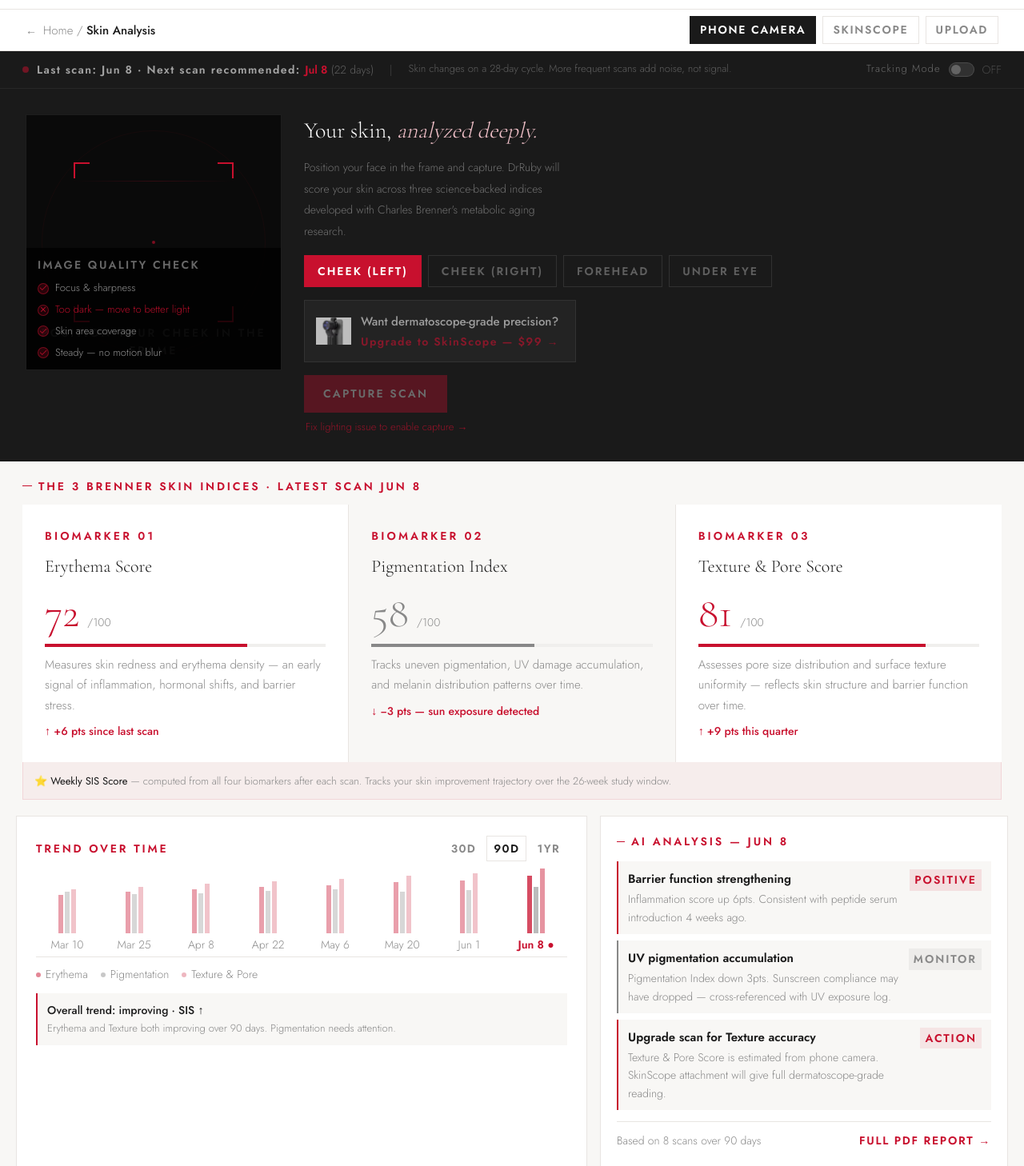
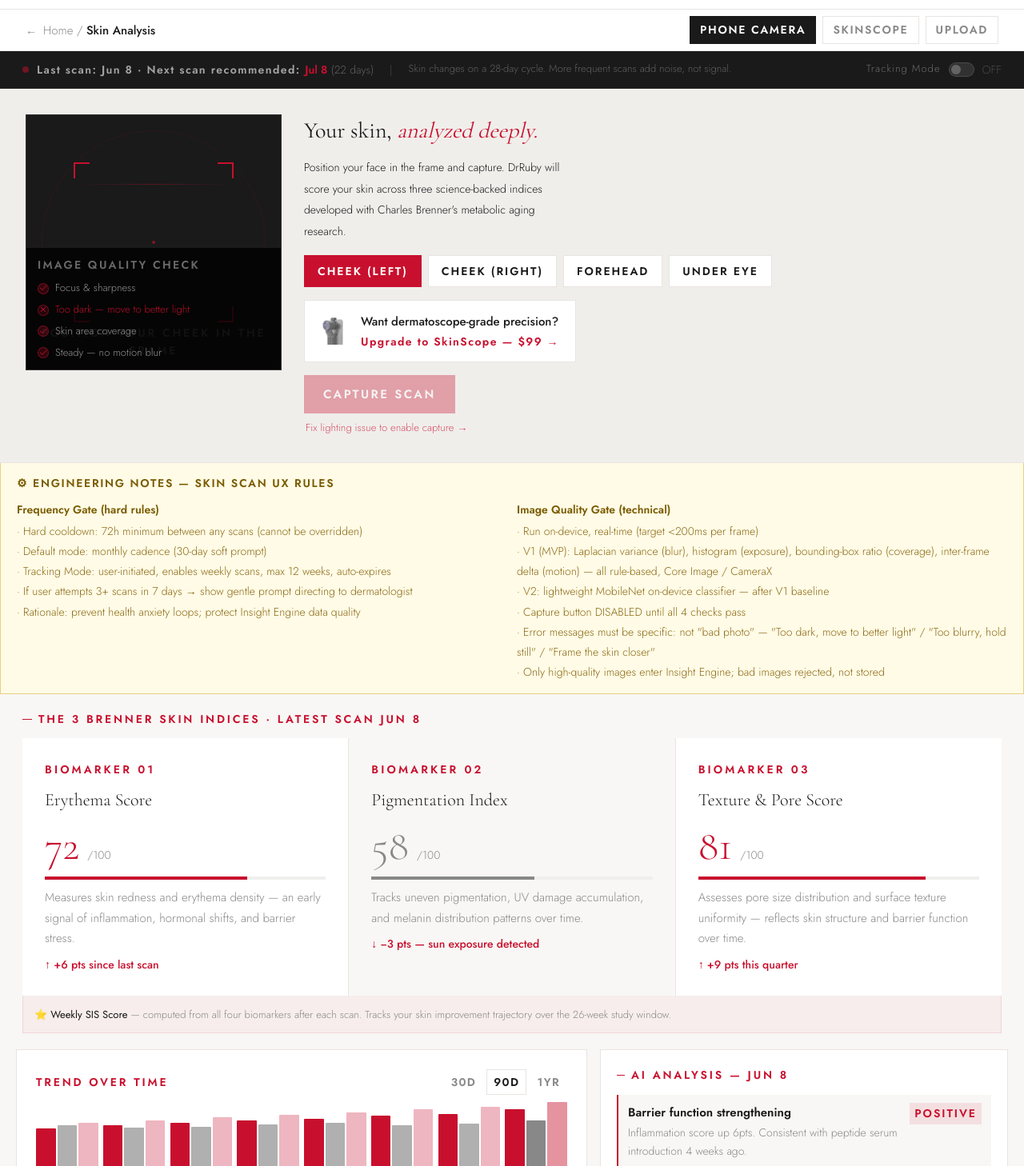
Before and after one commit to DrRubyAPP/drruby-web, a Next.js app: page /skin in a window 1280 px wide. Shown: the part 52-1510 px from the top of the page at 80% size. Built offline with nearby package versions, Linux system fonts and the light colour scheme.

Commit message:
feat: 更新 /skin

```diff
--- a/src/app/layout.tsx
+++ b/src/app/layout.tsx
@@ -44,6 +44,7 @@ export default async function RootLayout({
     <html
       lang={locale}
       className={`${cormorant.variable} ${jost.variable}`}
+      data-scroll-behavior="smooth"
       suppressHydrationWarning
     >
       <body>
--- a/src/app/skin/page.tsx
+++ b/src/app/skin/page.tsx
@@ -4,6 +4,7 @@ import Navbar from "@/components/layout/Navbar";
 import AIReport from "@/components/sections/skin/AIReport";
 import BrennerIndices from "@/components/sections/skin/BrennerIndices";
 import ClinicEntry from "@/components/sections/skin/ClinicEntry";
+import EngineeringNotes from "@/components/sections/skin/EngineeringNotes";
 import FrequencyGate from "@/components/sections/skin/FrequencyGate";
 import ProductRecs from "@/components/sections/skin/ProductRecs";
 import ScanWindow from "@/components/sections/skin/ScanWindow";
@@ -18,6 +19,7 @@ export default async function SkinPage() {
       <SkinPageNav />
       <FrequencyGate />
       <ScanWindow />
+      <EngineeringNotes />
       <BrennerIndices />
       <div className="grid grid-cols-1 lg:grid-cols-[1.4fr_1fr] gap-4 p-4 md:p-5 bg-dr-off">
         <TrendChart />
--- a/src/components/sections/skin/ClinicEntry.tsx
+++ b/src/components/sections/skin/ClinicEntry.tsx
@@ -3,21 +3,21 @@ import { getTranslations } from "next-intl/server";
 export default async function ClinicEntry() {
   const t = await getTranslations("skin.clinicEntry");
   return (
-    <div className="bg-dr-wine py-6 md:py-8 px-5 md:px-7 flex flex-col md:flex-row items-start md:items-center justify-between gap-4 md:gap-6 mx-4 md:mx-7 mb-5">
+    <div className="bg-[#EEECEA] border border-dr-border py-6 md:py-8 px-5 md:px-7 flex flex-col md:flex-row items-start md:items-center justify-between gap-4 md:gap-6 mx-4 md:mx-7 mb-5">
       <div>
         <div className="text-[14px] font-semibold tracking-[0.2em] uppercase text-dr-red mb-2">
           {t("eyebrow")}
         </div>
-        <div className="font-serif text-[22px] font-light text-white leading-[1.3]">
+        <div className="font-serif text-[22px] font-medium text-dr-ink leading-[1.3]">
           {t("title")}
         </div>
-        <div className="text-[15px] text-white/30 mt-1.5 leading-[1.6] max-w-[360px]">
+        <div className="text-[15px] text-dr-ink mt-1.5 leading-[1.6] max-w-[360px]">
           {t("desc")}
         </div>
       </div>
       <button
         type="button"
-        className="text-[14px] font-semibold tracking-[0.16em] uppercase bg-dr-red text-white px-6 py-3 border-none cursor-pointer flex-shrink-0 hover:opacity-90 transition-opacity w-full md:w-fit"
+        className="text-[15px] font-semibold tracking-[0.16em] uppercase bg-dr-red text-white px-6 py-3 border-none cursor-pointer flex-shrink-0 hover:opacity-90 transition-opacity w-full md:w-fit"
       >
         {t("cta")}
       </button>
--- /dev/null
+++ b/src/components/sections/skin/EngineeringNotes.tsx
@@ -0,0 +1,37 @@
+import { getTranslations } from "next-intl/server";
+
+export default async function EngineeringNotes() {
+  const t = await getTranslations("skin.engNotes");
+  const freqRules = t.raw("freqRules") as string[];
+  const qualityRules = t.raw("qualityRules") as string[];
+
+  return (
+    <div className="bg-[#FFFBE6] border border-[#E8D080] border-t-0 px-5 py-3.5">
+      <div className="text-[14px] font-bold text-[#7A5C00] tracking-[0.12em] uppercase mb-2.5">
+        {t("title")}
+      </div>
+      <div className="grid grid-cols-1 md:grid-cols-2 gap-3">
+        <div>
+          <div className="text-[14px] font-bold text-[#7A5C00] mb-1">
+            {t("freqTitle")}
+          </div>
+          <ul className="text-[14px] text-[#8B6914] leading-[1.8]">
+            {freqRules.map((rule) => (
+              <li key={rule}>· {rule}</li>
+            ))}
+          </ul>
+        </div>
+        <div>
+          <div className="text-[14px] font-bold text-[#7A5C00] mb-1">
+            {t("qualityTitle")}
+          </div>
+          <ul className="text-[14px] text-[#8B6914] leading-[1.8]">
+            {qualityRules.map((rule) => (
+              <li key={rule}>· {rule}</li>
+            ))}
+          </ul>
+        </div>
+      </div>
+    </div>
+  );
+}
--- a/src/components/sections/skin/ScanWindow.tsx
+++ b/src/components/sections/skin/ScanWindow.tsx
@@ -12,11 +12,11 @@ export default function ScanWindow() {
   const allPassed = IMAGE_QUALITY_CHECKS.every((c) => c.passed);
 
   return (
-    <div className="bg-dr-ink p-5 md:p-8 flex flex-col md:flex-row gap-5 md:gap-7 items-start">
-      {/* Scan window — 320×320 on md+, full-width square on mobile */}
-      <div className="w-full md:flex-[0_0_320px] aspect-square md:h-[320px] bg-[#0A0A0A] border border-white/8 relative flex items-center justify-center overflow-hidden">
+    <div className="bg-[#F0EEEB] p-5 md:p-8 flex flex-col md:flex-row gap-5 md:gap-7 items-start border-b border-dr-border">
+      {/* Camera box — dark 320×320 on md+, full-width square on mobile */}
+      <div className="w-full md:flex-[0_0_320px] aspect-square md:h-[320px] bg-dr-ink border border-[#333] relative flex items-center justify-center overflow-hidden">
         {/* Decorative circle */}
-        <div className="absolute w-[280px] h-[280px] rounded-full border border-[rgba(200,16,46,0.06)]" />
+        <div className="absolute w-[280px] h-[280px] rounded-full border border-[rgba(200,16,46,0.1)]" />
         {/* Scan frame 200×200 */}
         <div className="w-[200px] h-[200px] relative">
           {/* 4 corner markers */}
@@ -32,7 +32,7 @@ export default function ScanWindow() {
           <div className="scan-line" />
         </div>
         {/* Bottom label */}
-        <div className="absolute bottom-3 left-0 right-0 text-center text-[14px] font-semibold tracking-[0.2em] uppercase text-white/20">
+        <div className="absolute bottom-3 left-0 right-0 text-center text-[14px] font-semibold tracking-[0.2em] uppercase text-white/30">
           {t("positionLabel")}
         </div>
         {/* Image Quality Gate overlay */}
@@ -71,14 +71,14 @@ export default function ScanWindow() {
         </div>
       </div>
 
-      {/* Right info */}
+      {/* Right info — dark text on light wrap */}
       <div className="flex-1 flex flex-col gap-4 pt-1">
-        <h2 className="font-serif text-[28px] font-light text-white leading-[1.2]">
+        <h2 className="font-serif text-[28px] font-medium text-dr-ink leading-[1.2]">
           {t.rich("title", {
-            em: (c) => <em className="italic text-[#F0C0C8]">{c}</em>,
+            em: (c) => <em className="italic text-dr-red">{c}</em>,
           })}
         </h2>
-        <p className="text-[14px] font-light text-white/38 leading-[1.9] max-w-[340px]">
+        <p className="text-[14px] text-dr-ink leading-[1.9] max-w-[340px]">
           {t("desc")}
         </p>
         {/* Scan mode buttons */}
@@ -91,7 +91,7 @@ export default function ScanWindow() {
               className={`text-[14px] font-semibold tracking-[0.14em] uppercase px-4 py-2 cursor-pointer border transition-all ${
                 i === activeMode
                   ? "bg-dr-red text-white border-dr-red"
-                  : "border-white/10 text-white/30 bg-transparent hover:border-[rgba(200,16,46,0.4)] hover:text-white/70"
+                  : "bg-dr-white border-dr-border text-dr-ink hover:border-[rgba(200,16,46,0.4)]"
               }`}
             >
               {t(mode)}
@@ -99,7 +99,7 @@ export default function ScanWindow() {
           ))}
         </div>
         {/* SkinScope upgrade card */}
-        <div className="bg-white/4 border border-white/7 p-3.5 flex gap-3 items-center max-w-[340px]">
+        <div className="bg-dr-white border border-dr-border p-3.5 flex gap-3 items-center max-w-[340px]">
           {/* eslint-disable-next-line @next/next/no-img-element */}
           <img
             src="/skinscope.webp"
@@ -107,10 +107,10 @@ export default function ScanWindow() {
             className="w-11 h-11 object-contain opacity-70 flex-shrink-0"
           />
           <div>
-            <div className="text-[15px] font-medium text-white/55 mb-0.5">
+            <div className="text-[15px] font-medium text-dr-ink mb-0.5">
               {t("scopeName")}
             </div>
-            <div className="text-[14px] text-[rgba(200,16,46,0.6)] font-semibold tracking-[0.1em] cursor-pointer">
+            <div className="text-[14px] text-dr-red font-semibold tracking-[0.1em] cursor-pointer">
               {t("scopeCta")}
             </div>
           </div>
@@ -120,9 +120,9 @@ export default function ScanWindow() {
           <button
             type="button"
             disabled={!allPassed}
-            className={`text-[14px] font-semibold tracking-[0.16em] uppercase text-white px-6 py-3 border-none w-fit ${
+            className={`text-[15px] font-semibold tracking-[0.16em] uppercase text-white px-6 py-3 border-none w-fit ${
               allPassed
-                ? "bg-dr-red cursor-pointer"
+                ? "bg-dr-red cursor-pointer hover:opacity-90 transition-opacity"
                 : "bg-dr-red opacity-35 cursor-not-allowed"
             }`}
           >
--- a/src/components/sections/skin/TrendChart.tsx
+++ b/src/components/sections/skin/TrendChart.tsx
@@ -27,32 +27,25 @@ export default async function TrendChart() {
             key={i}
             className="flex-1 flex flex-col items-center gap-[3px]"
           >
-            <div className="flex gap-0.5 items-end w-full justify-center">
+            <div className="flex gap-0.5 items-end w-full">
               <div
-                className="w-1.5"
+                className="flex-1 min-h-[4px] rounded-t-[1px]"
+                style={{ height: d.infl, background: "#C8102E" }}
+              />
+              <div
+                className="flex-1 min-h-[4px] rounded-t-[1px]"
                 style={{
-                  height: d.infl,
-                  background: d.highlight
-                    ? "rgba(200,16,46,0.75)"
-                    : "rgba(200,16,46,0.4)",
+                  height: d.pigm,
+                  background: d.highlight ? "#888888" : "#B0B0B0",
                 }}
               />
               <div
-                className="w-1.5"
-                style={{
-                  height: d.pigm,
-                  background: d.highlight
-                    ? "rgba(176,176,176,0.85)"
-                    : "rgba(176,176,176,0.5)",
-                }}
-              />
-              <div
-                className="w-1.5"
+                className="flex-1 min-h-[4px] rounded-t-[1px]"
                 style={{
                   height: d.coll,
                   background: d.highlight
                     ? "rgba(200,16,46,0.45)"
-                    : "rgba(200,16,46,0.25)",
+                    : "rgba(200,16,46,0.3)",
                 }}
               />
             </div>
@@ -71,15 +64,15 @@ export default async function TrendChart() {
       </div>
       <div className="flex flex-wrap gap-x-4 gap-y-1.5 mt-2.5">
         <div className="flex items-center gap-1.5">
-          <div className="w-1.5 h-1.5 rounded-full bg-[rgba(200,16,46,0.5)]" />
+          <div className="w-2 h-2 rounded-[2px] bg-[#C8102E]" />
           <span className="text-[14px] text-dr-mid">{t("legendInfl")}</span>
         </div>
         <div className="flex items-center gap-1.5">
-          <div className="w-1.5 h-1.5 rounded-full bg-[rgba(176,176,176,0.7)]" />
+          <div className="w-2 h-2 rounded-[2px] bg-[#B0B0B0]" />
           <span className="text-[14px] text-dr-mid">{t("legendPigm")}</span>
         </div>
         <div className="flex items-center gap-1.5">
-          <div className="w-1.5 h-1.5 rounded-full bg-[rgba(200,16,46,0.3)]" />
+          <div className="w-2 h-2 rounded-[2px] bg-[rgba(200,16,46,0.35)]" />
           <span className="text-[14px] text-dr-mid">{t("legendColl")}</span>
         </div>
       </div>
--- a/src/i18n/messages/en.json
+++ b/src/i18n/messages/en.json
@@ -219,40 +219,28 @@
       "qualityCoverage": "Skin area coverage",
       "qualitySteady": "Steady — no motion blur"
     },
+    "engNotes": {
+      "title": "⚙ Engineering Notes — Skin Scan UX Rules",
+      "freqTitle": "Frequency Gate (hard rules)",
+      "freqRules": [
+        "Hard cooldown: 72h minimum between any scans (cannot be overridden)",
+        "Default mode: monthly cadence (30-day soft prompt)",
+        "Tracking Mode: user-initiated, enables weekly scans, max 12 weeks, auto-expires",
+        "If user attempts 3+ scans in 7 days → show gentle prompt directing to dermatologist",
+        "Rationale: prevent health anxiety loops; protect Insight Engine data quality"
+      ],
+      "qualityTitle": "Image Quality Gate (technical)",
+      "qualityRules": [
+        "Run on-device, real-time (target <200ms per frame)",
+        "V1 (MVP): Laplacian variance (blur), histogram (exposure), bounding-box ratio (coverage), inter-frame delta (motion) — all rule-based, Core Image / CameraX",
+        "V2: lightweight MobileNet on-device classifier — after V1 baseline",
+        "Capture button DISABLED until all 4 checks pass",
+        "Error messages must be specific: not \"bad photo\" — \"Too dark, move to better light\" / \"Too blurry, hold still\" / \"Frame the skin closer\"",
+        "Only high-quality images enter Insight Engine; bad images rejected, not stored"
+      ]
+    },
     "indices": {
       "sectionLabel": "The 3 Brenner Skin Indices · Latest Scan Jun 8",
-      "items": [
-        {
-          "eyebrow": "Index 01",
-          "name": "Inflammation Index",
-          "score": 72,
-          "max": 100,
-          "level": "good",
-          "desc": "Measures skin redness, reactive markers, and oxidative stress signals. Lower inflammation → slower aging.",
-          "trendDir": "up",
-          "trendText": "↑ +6 pts since last scan"
-        },
-        {
-          "eyebrow": "Index 02",
-          "name": "Pigment Load Index",
-          "score": 58,
-          "max": 100,
-          "level": "warn",
-          "desc": "Tracks uneven pigmentation, UV damage accumulation, and melanin distribution patterns over time.",
-          "trendDir": "dn",
-          "trendText": "↓ −3 pts — sun exposure detected"
-        },
-        {
-          "eyebrow": "Index 03",
-          "name": "Collagen Kinetics Index",
-          "score": 81,
-          "max": 100,
-          "level": "good",
-          "desc": "Assesses structural skin density, elasticity, and collagen turnover rate — requires SkinScope for full accuracy.",
-          "trendDir": "up",
-          "trendText": "↑ +9 pts this quarter"
-        }
-      ],
       "scopeNote": "Weekly SIS Score",
       "scopeUpgrade": "— computed from all four biomarkers after each scan. Tracks your skin improvement trajectory over the 26-week study window."
     },
@@ -265,72 +253,15 @@
       "legendPigm": "Pigmentation",
       "legendColl": "Texture & Pore",
       "overallTitle": "Overall trend: improving · SIS ↑",
-      "overallDesc": "Erythema and Texture both improving over 90 days. Pigmentation needs attention.",
-      "dataPoints": [
-        { "date": "Mar 10", "infl": 48, "pigm": 52, "coll": 55 },
-        { "date": "Mar 25", "infl": 52, "pigm": 49, "coll": 58 },
-        { "date": "Apr 8", "infl": 55, "pigm": 50, "coll": 62 },
-        { "date": "Apr 22", "infl": 58, "pigm": 53, "coll": 65 },
-        { "date": "May 6", "infl": 60, "pigm": 55, "coll": 68 },
-        { "date": "May 20", "infl": 64, "pigm": 52, "coll": 72 },
-        { "date": "Jun 1", "infl": 66, "pigm": 54, "coll": 75 },
-        { "date": "Jun 8", "infl": 72, "pigm": 58, "coll": 81 }
-      ]
+      "overallDesc": "Erythema and Texture both improving over 90 days. Pigmentation needs attention."
     },
     "aiReport": {
       "title": "AI Analysis — Jun 8",
-      "findings": [
-        {
-          "level": "good",
-          "tag": "Positive",
-          "title": "Barrier function strengthening",
-          "desc": "Inflammation score up 6pts. Consistent with peptide serum introduction 4 weeks ago."
-        },
-        {
-          "level": "warn",
-          "tag": "Monitor",
-          "title": "UV pigmentation accumulation",
-          "desc": "Pigment Load down 3pts. Sunscreen compliance may have dropped — cross-referenced with weather data."
-        },
-        {
-          "level": "alert",
-          "tag": "Action",
-          "title": "Upgrade scan for Collagen accuracy",
-          "desc": "Collagen Kinetics Index is estimated. SkinScope attachment will give full cross-polarized reading."
-        }
-      ],
       "basedOn": "Based on 8 scans over 90 days",
       "fullReport": "Full PDF Report →"
     },
     "products": {
-      "title": "Recommended Based on Your Scan",
-      "items": [
-        {
-          "icon": "☀️",
-          "name": "SPF 50 Mineral Sunscreen",
-          "reason": "Addresses pigment drop",
-          "match": "Match 96"
-        },
-        {
-          "icon": "🧴",
-          "name": "Niacinamide Brightening Serum",
-          "reason": "Pigment Load correction",
-          "match": "Match 91"
-        },
-        {
-          "icon": "💊",
-          "name": "Collagen Peptide Complex",
-          "reason": "Supports collagen index",
-          "match": "Match 88"
-        },
-        {
-          "icon": "🔬",
-          "name": "SkinScope Attachment",
-          "reason": "Unlock full Collagen data",
-          "match": "$99 — Upgrade",
-          "highlight": true
-        }
-      ]
+      "title": "Recommended Based on Your Scan"
     },
     "clinicEntry": {
       "eyebrow": "Clinical Care",
```
Also changed, not shown: 1 other file (tests, documents, lock files or other folders).
